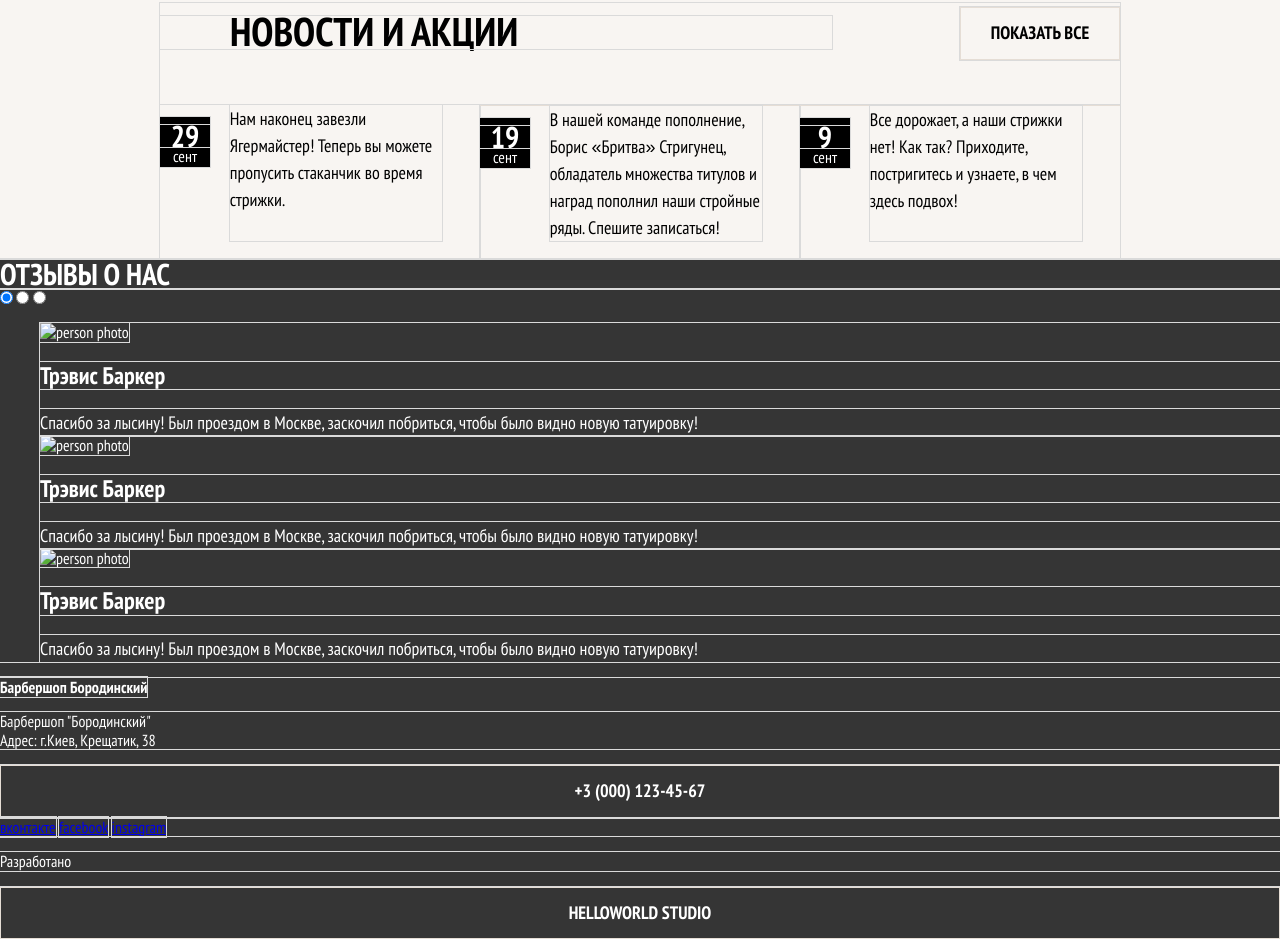
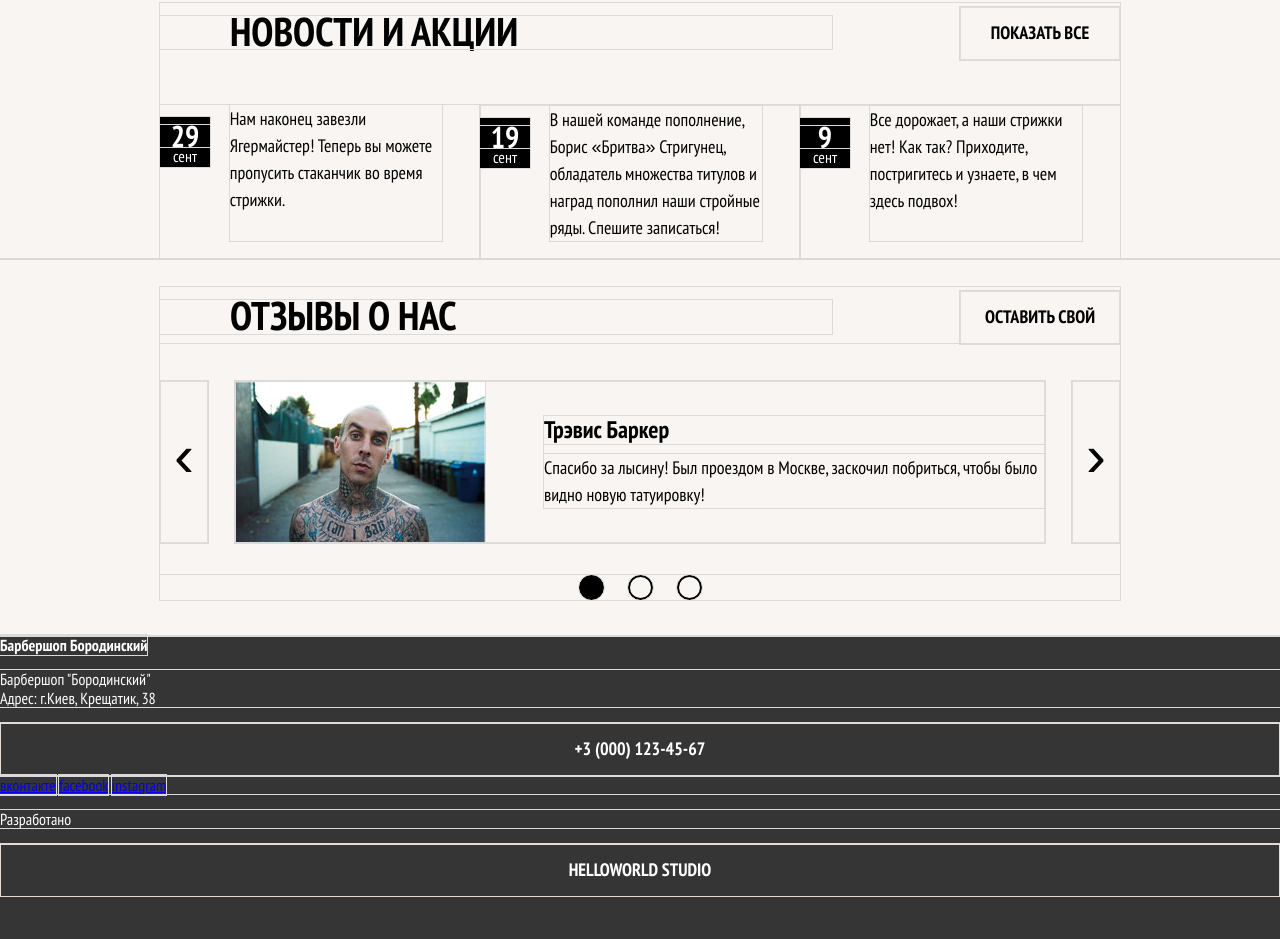
Before and after one commit to JemiJe/barber-training--2, a website: page index.html in a window 1280 px wide. Shown: the part 1383-2322 px from the top of the page. After the commit the page ends 2280 px from the top, so only its background shows below. Drawn offline with Linux system fonts and the light colour scheme.

Commit message:
reviews (mob + tab + desk) + some fixes

```diff
--- a/index.html
+++ b/index.html
@@ -73,21 +73,21 @@
 				<div class="wrapper-center">
 					<div class="slider slider--nojs">
 						<ul>
-							<li class="features__item  slider__item  slider__item--active" id="slider__item-1">
+							<li class="features__item  slider__item  slider__item-1  slider__item--active">
 								<img class="features__image" src="img/advantage-1-illustration.png" alt="feature image">
 								<div class="features__content-right">
 									<h1>Быстро</h1>
 									<p class="page-main__text">Мы делаем свою работу быстро! Два часа пролетят незаметно и Вы — счастливый обладатель стильной стрижки-минутки</p>
 								</div>
 							</li>
-							<li class="features__item  slider__item" id="slider__item-2">
+							<li class="features__item  slider__item  slider__item-2">
 								<img class="features__image" src="img/advantage-2-illustration.png" alt="feature image">
 								<div class="features__content-right">
 									<h1>Круто</h1>
 									<p class="page-main__text">Забудьте, как вы стриглись раньше. Мы сделаем из Вас звезду футбола или кино. Во всяком случае внешне.</p>
 								</div>
 							</li>
-							<li class="features__item  slider__item" id="slider__item-3">
+							<li class="features__item  slider__item  slider__item-3">
 								<img class="features__image" src="img/advantage-3-illustration.png" alt="feature image">
 								<div class="features__content-right">
 									<h1>Дорого</h1>
@@ -96,14 +96,9 @@
 							</li>
 						</ul>
 						<div class="slider__toggles">
-							<!-- <input class="slider__input" type="radio" name="features" id="features-input-1" checked> -->
-							<div class="slider__toggle  slider__toggle--active" id="slider__toggle-1"></div>
-
-							<!-- <input class="slider__input" type="radio" name="features" id="features-input-2"> -->
-							<div class="slider__toggle" id="slider__toggle-2"></div>
-
-							<!-- <input class="slider__input" type="radio" name="features" id="features-input-3"> -->
-							<div class="slider__toggle" id="slider__toggle-3"></div>
+							<div class="slider__toggle  slider__toggle-1  slider__toggle--active"></div>
+							<div class="slider__toggle  slider__toggle-2"></div>
+							<div class="slider__toggle  slider__toggle-3"></div>
 						</div>
 					</div>
 				</div>
@@ -128,35 +123,55 @@
 				</div>
 			</section>
 
-			<section class="page-item reviews">
-				<h1>Отзывы о нас</h1>
-				<div class="slider slider--nojs">
-						<input class="slider__input" type="radio" name="reviews" id="review-input-1" checked>
-						<input class="slider__input" type="radio" name="reviews" id="review-input-2">
-						<input class="slider__input" type="radio" name="reviews" id="review-input-3">
+			<section class="reviews">
+				<div class="wrapper-center">
+					<h1>Отзывы о нас</h1>
+					<div class="reviews__block  slider-carousel slider--nojs">
 						<ul>
-							<li class="reviews__item slider__item">
-								<img class="reviews__photo" src="" alt="person photo">
-								<h2 class="reviews__name">Трэвис Баркер</h2>
-								<p class="page-main__text page-main__text--small">Спасибо за лысину! Был проездом в Москве, заскочил побриться, чтобы было видно новую татуировку!</p>
+							<li class="slider-carousel__left"><span>&#8249;</span></li>
+							<li class="reviews__item slider__item  slider__item-1  slider__item--active">
+								<picture class="reviews__photo">
+									<source media="(min-width: 768px) and (max-width: 1199px)" srcset="img/photo-person-1-tablet.png">
+									<source media="(min-width: 1200px)" srcset="img/photo-person-1-desktop.jpg">
+									<img src="img/photo-person-1-mobile.jpg" alt="person photo">
+								</picture>
+								<div class="reviews__desc">
+									<h2 class="reviews__name">Трэвис Баркер</h2>
+									<p class="page-main__text page-main__text--small">Спасибо за лысину! Был проездом в Москве, заскочил побриться, чтобы было видно новую татуировку!</p>
+								</div>
 							</li>
-							<li class="reviews_item slider__item">
-								<img class="reviews__photo" src="" alt="person photo">
-								<h2 class="reviews__name">Трэвис Баркер</h2>
-								<p class="page-main__text page-main__text--small">Спасибо за лысину! Был проездом в Москве, заскочил побриться, чтобы было видно новую татуировку!</p>
+							<li class="reviews__item slider__item  slider__item-2">
+								<picture class="reviews__photo">
+									<source media="(min-width: 768px) and (max-width: 1199px)" srcset="img/photo-person-1-tablet.png">
+									<source media="(min-width: 1200px)" srcset="img/photo-person-1-desktop.jpg">
+									<img src="img/photo-person-1-mobile.jpg" alt="person photo">
+								</picture>
+								<div class="reviews__desc">
+									<h2 class="reviews__name">Кервис Бартрэ</h2>
+									<p class="page-main__text page-main__text--small">Спасибо за лысину! Был проездом в Москве, заскочил побриться, чтобы было видно новую татуировку!</p>
+								</div>
 							</li>
-							<li class="reviews_item slider__item">
-								<img class="reviews__photo" src="" alt="person photo">
-								<h2 class="reviews__name">Трэвис Баркер</h2>
-								<p class="page-main__text page-main__text--small">Спасибо за лысину! Был проездом в Москве, заскочил побриться, чтобы было видно новую татуировку!</p>
+							<li class="reviews__item slider__item  slider__item-3">
+								<picture class="reviews__photo">
+									<source media="(min-width: 768px) and (max-width: 1199px)" srcset="img/photo-person-1-tablet.png">
+									<source media="(min-width: 1200px)" srcset="img/photo-person-1-desktop.jpg">
+									<img src="img/photo-person-1-mobile.jpg" alt="person photo">
+								</picture>
+								<div class="reviews__desc">
+									<h2 class="reviews__name">Трэбар Вискер</h2>
+									<p class="page-main__text page-main__text--small">Спасибо за лысину! Был проездом в Москве, заскочил побриться, чтобы было видно новую татуировку!</p>
+								</div>
 							</li>
+							<li class="slider-carousel__right"><span>&#8250;</span></li>
 						</ul>
 						<div class="slider__toggles">
-							<label for="review-input-1" class="slider__toggle"></label>
-							<label for="review-input-2" class="slider__toggle"></label>
-							<label for="review-input-3" class="slider__toggle"></label>
+							<div class="slider__toggle  slider__toggle-1  slider__toggle--active"></div>
+							<div class="slider__toggle  slider__toggle-2"></div>
+							<div class="slider__toggle  slider__toggle-3"></div>
 						</div>
 					</div>
+					<a href="#" class="btn">Оставить свой</a>
+				</div>
 			</section>
 
 		</main>
--- a/js/script.js
+++ b/js/script.js
@@ -20,13 +20,15 @@ btnMenu.addEventListener("click", function() {
 
 /* SLIDER */
 
+function jsHere(slider, noJsClass) {
+  slider.forEach(function(i) {
+    i.classList.remove(noJsClass);
+  });
+}
+
 
 var slider = document.querySelectorAll(".slider");
-
-slider.forEach(function(i) {
-  i.classList.remove('slider--nojs');
-});
-
+jsHere(slider, 'slider--nojs');
 
 
 /*
@@ -42,3 +44,8 @@ slider_toggleS.addEventListener("click", function(e) {
   console.log(slider_toggle.indexOf(e.target));
 });
 */
+
+/* SLIDER CAROUSEL */
+
+var slider_carousel = document.querySelectorAll(".slider-carousel");
+jsHere(slider_carousel, 'slider--nojs');
--- a/sass/blocks/btn.scss
+++ b/sass/blocks/btn.scss
@@ -12,6 +12,8 @@
   text-transform: uppercase;
 
   border: 1px solid $color-border-cream;
+  cursor: pointer;
+  user-select: none;
 
   &--border-ash {
     border: 1px solid $color-border-ash;
--- /dev/null
+++ b/sass/blocks/reviews.scss
@@ -0,0 +1,169 @@
+.reviews {
+  display: flex;
+  flex-flow: column wrap;
+  align-content: flex-start;
+  padding: 25px 6% 48px;
+  width: 100%;
+
+  color: #000000;
+
+  background: $color-section-background-light;
+
+  @media #{$tablet-width} {
+    flex-flow: row wrap;
+    justify-content: space-between;
+    min-height: 315px;
+    padding: 23px 0px 36px;
+  }
+  @media #{$desktop-width} {
+    padding: 28px 0px 36px;
+  }
+
+  ul {
+    // display: flex;
+    padding: 0;
+    margin: 0;
+    list-style: none;
+
+    @media #{$tablet-width} {
+      display: flex;
+    }
+  }
+  h1 {
+    text-align: center;
+    margin-bottom: 10px;
+
+    @media #{$tablet-width} {
+      align-content: flex-start;
+      order: 1;
+      width: 70%;
+      margin-top: 13px;
+
+      font-size: 40px;
+      text-align: left;
+    }
+    @media #{$desktop-width} {
+      padding-left: 70px;
+    }
+  }
+  h2 {
+    margin: 0;
+    margin-bottom: 10px;
+  }
+
+  .reviews__block {
+
+    @media #{$tablet-width} {
+      order: 3;
+      width: 100%;
+    }
+  }
+
+  .reviews__item {
+    flex: 1 1 100%;
+    display: flex;
+    flex-flow: row wrap;
+    padding: 17px 0px;
+
+    @media #{$tablet-width} {
+      flex: 0 1 84.37%;
+      justify-content: center;
+      align-items: center;
+      min-height: 157px;
+      margin: 37px auto 0;
+
+      border: 1px solid $color-border-cream;
+    }
+    @media #{$desktop-width} {
+      flex: 0 1 84.37%;
+      justify-content: space-between;
+      padding: 0;
+    }
+
+    .reviews__desc {
+      flex: 1 1 75%;
+
+      @media #{$tablet-width} {
+        flex: 0 1 68%;
+      }
+      @media #{$desktop-width} {
+        flex: 0 1 500px;
+      }
+    }
+
+    .reviews__photo {
+      flex: 0 0 auto;
+      margin-right: 7%;
+      margin-top: 12px;
+
+      @media #{$tablet-width} {
+        margin-right: 6%;
+        margin-top: 0;
+      }
+      @media #{$desktop-width} {
+        margin: 0;
+      }
+
+      img {
+        @include img-div-fix;
+        width: 50px;
+        height: 50px;
+
+        @media #{$tablet-width} {
+          width: 80px;
+          height: 80px;
+        }
+        @media #{$desktop-width} {
+          width: 249px;
+          height: 160px;
+        }
+      }
+    }
+
+    &:nth-of-type(n+4) {
+      display: none !important;
+    }
+  }
+
+  .btn {
+    margin-top: 4px;
+
+    @media #{$mobile-width-max} {
+      display: none;
+    }
+
+    @media #{$tablet-width} {
+      @include btn-fixed;
+
+      order: 2;
+    }
+  }
+
+  .wrapper-center {
+    align-content: inherit;
+  }
+
+  .slider__toggles {
+    @media #{$tablet-width} {
+      margin-top: 10px;
+    }
+    @media #{$desktop-width} {
+      margin-top: 32px;
+    }
+  }
+
+  .slider-carousel__left,
+  .slider-carousel__right {
+    display: flex;
+    justify-content: center;
+    align-items: center;
+    margin-top: 37px;
+    width: 48px;
+
+    font-size: 60px;
+
+    span {
+      margin-top: -15px;
+    }
+  }
+}
--- /dev/null
+++ b/sass/blocks/slider-carousel.scss
@@ -0,0 +1,62 @@
+.slider-carousel {
+
+  .slider-carousel__left,
+  .slider-carousel__right {
+    display: none;
+
+    border: 1px solid $color-border-cream;
+    cursor: pointer;
+    user-select: none;
+
+    @media #{$tablet-width} {
+      display: flex;
+    }
+  }
+
+
+  .slider__toggles {
+    // position: absolute;
+    display: flex;
+    flex-flow: row nowrap;
+    justify-content: center;
+
+    width: 100%;
+    // margin-top: 350px;
+
+    text-align: center;
+
+    .slider__toggle {
+      flex: 0 1 auto;
+      width: 25px;
+      height: 25px;
+      margin: 0px 12px;
+
+      border: 2px solid #000000;
+      border-radius: (25px / 2);
+
+      &--active {
+        background: #000000;
+      }
+    }
+  }
+
+  .slider__item {
+    display: none;
+    // position: absolute;
+
+    &--active {
+      display: flex;
+    }
+  }
+
+  &.slider--nojs {
+
+    .slider__item {
+      display: flex;
+    }
+
+    .slider__toggles {
+      display: none;
+    }
+  }
+}
--- a/sass/mixins.scss
+++ b/sass/mixins.scss
@@ -19,3 +19,9 @@
 @mixin btn-fixed {
   width: 160px;
 }
+
+@mixin img-div-fix {
+  display: block;
+  margin: 0;
+  padding: 0;
+}
--- a/sass/style.scss
+++ b/sass/style.scss
@@ -7,12 +7,16 @@
 @import 'global.scss';
 @import 'OUTLINES.scss';
 
+@import 'blocks/btn.scss';
 @import 'blocks/slider.scss';
-@import 'blocks/btn.scss';
 
 @import 'blocks/wrapper-center.scss';
+
 @import 'blocks/page-header.scss';
 @import 'blocks/page-main.scss';
 @import 'blocks/stats.scss';
 @import 'blocks/features.scss';
 @import 'blocks/news.scss';
+@import 'blocks/reviews.scss';
+
+@import 'blocks/slider-carousel.scss';
```
Also changed, not shown: sass/blocks/slider.scss (+7 -7 lines), css/style.css, img/photo-person-1-desktop.jpg (added), img/photo-person-1-mobile.jpg (added), img/photo-person-1-tablet.png (added).
